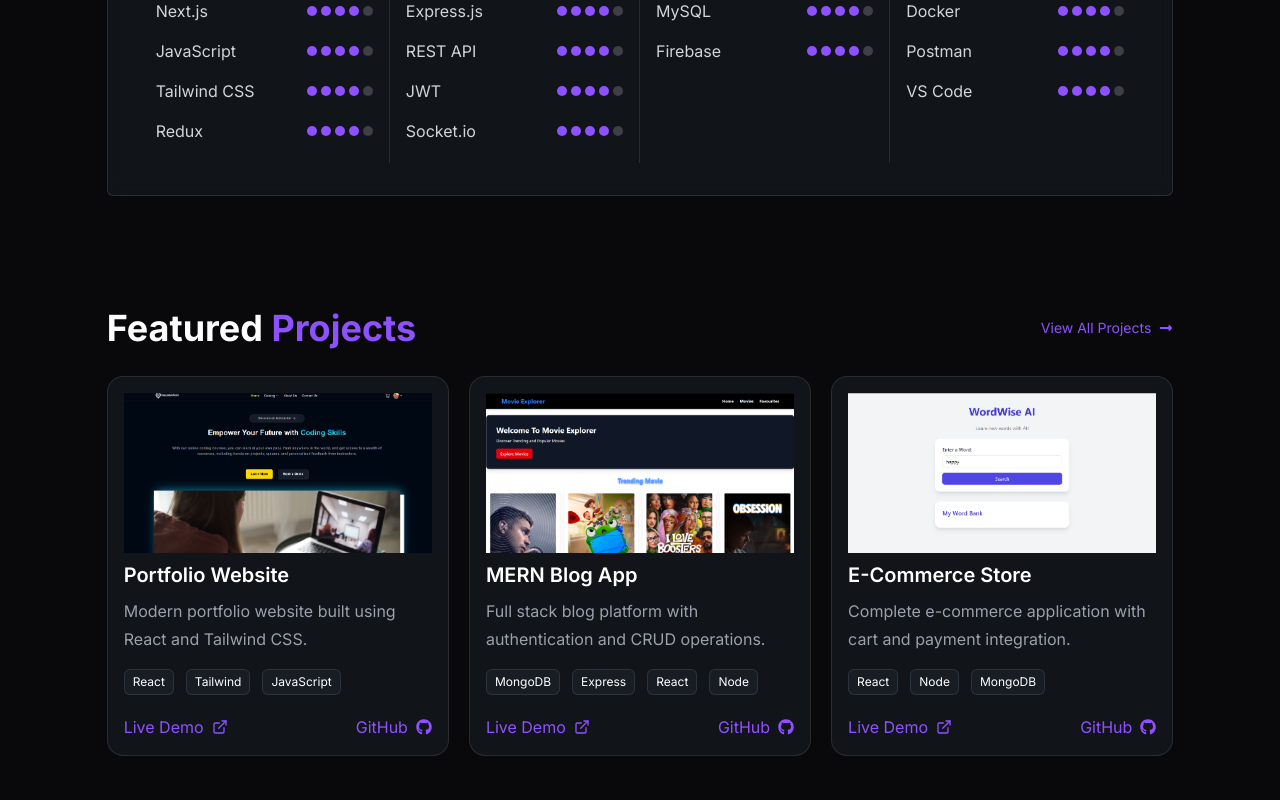
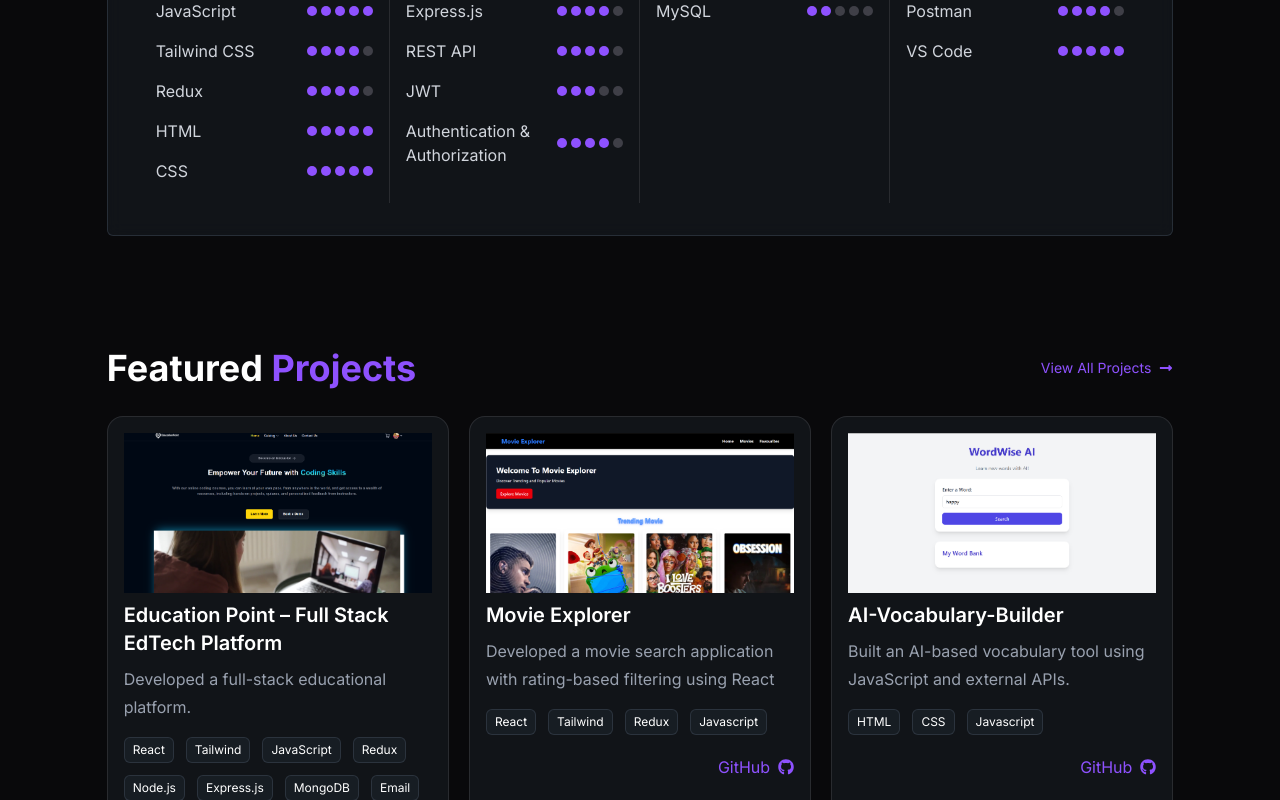
Before and after one commit to Kunal72004/myPortfolio, a React (Vite) app: page / in a window 1280 px wide. Shown: the part 1460-2260 px from the top of the page. Built offline with nearby package versions, Linux system fonts and the light colour scheme.

Commit message:
now Ai component remains to build

```diff
--- a/src/components/ProjectCard.jsx
+++ b/src/components/ProjectCard.jsx
@@ -19,7 +19,7 @@
         <h3 className=" md:text-xl font-semibold">{title}</h3>
         <p className="  text-gray-400 leading-5 md:leading-7 ">{description}</p>
         {/* tags */}
-        <div className="flex gap-3 mt-2">
+        <div className="flex gap-3 mt-2 flex-wrap">
           {tech.map((item, idx) => (
             <div key={idx} className="border border-gray-600/40 px-2 py-1 text-xs rounded-md rou bg-gray-700/20 hover:bg-gray-950">
               {item}
@@ -27,11 +27,12 @@
           ))}
         </div>
         <div className="flex items-center justify-between mt-3 text-violet-500 ">
-          <a className="flex items-center gap-2" href={demo}>
+          {demo ? <a target="_blank" className="flex items-center gap-2" href={demo}>
             Live Demo
             <FiExternalLink />
-          </a>
-          <a className="flex items-center gap-2" href={github}>
+          </a>:<div></div>}
+
+          <a target="_blank" className="flex items-center gap-2" href={github}>
             GitHub
             <FaGithub />
           </a>
--- a/src/sections/DSA.jsx
+++ b/src/sections/DSA.jsx
@@ -9,7 +9,7 @@
     {
       title: "LeetCode Chart",
       icon: <SiLeetcode />,
-      value: "250+",
+      value: "270+",
       line: "Problems Solved",
     },
     {
@@ -20,7 +20,7 @@
     {
       title: "GitHub",
       icon: <FaGithub />,
-      value: "30+",
+      value: "35+",
       line: "Public Repositories",
 
     },
@@ -49,7 +49,7 @@
               </div> :
               <div className='flex flex-col '>
                 <h3 className='text-xl font-semibold mb-5'>{stat.title}</h3>
-                <a href={stat.id == 1? "https://leetcode.com/u/Kunal072004/": "https://github.com/Kunal72004"}>
+                <a target="_blank" href={stat.id == 1? "https://leetcode.com/u/Kunal072004/": "https://github.com/Kunal72004"}>
                 <img className='lg:h-22  hover:scale-105 transition-all duration-500' src={stat.image} alt="leetcode Profile" />
                 </a>
 
--- a/src/sections/Home.jsx
+++ b/src/sections/Home.jsx
@@ -25,12 +25,19 @@
               MongoDB, Express.js, React.js and Node.js.
             </p>
             <div className="flex gap-4 mt-8 ">
-              <button className="bg-linear-to-br from-indigo-500 to-violet-500 text-sm px-3 py-3 md:text-lg md:px-6 md:py-3 flex gap-1 items-center rounded-md font-medium hover:scale-105 shadow-lg hover:shadow-violet-500/20 transition-all duration-300  ">
+              <a
+                href="#projects"
+                className="bg-linear-to-br from-indigo-500 to-violet-500 text-sm px-3 py-3 md:text-lg md:px-6 md:py-3 flex gap-1 items-center rounded-md font-medium hover:scale-105 shadow-lg hover:shadow-violet-500/20 transition-all duration-300  "
+              >
                 View Projects <FaLongArrowAltRight />
-              </button>
-              <button className="border border-violet-500/60 text-sm px-3 py-3 md:text-lg md:px-6 md:py-3 flex gap-1 items-center rounded-md hover:border-violet-500/30 hover:scale-105 hover:bg-violet-500/10 transition-all duration-300">
+              </a>
+              <a
+                href="/Kunal_Resume.pdf"
+                download="Kunal_Sikarwar_Resume.pdf"
+                className="border border-violet-500/60 text-sm px-3 py-3 md:text-lg md:px-6 md:py-3 flex gap-1 items-center rounded-md hover:border-violet-500/30 hover:scale-105 hover:bg-violet-500/10 transition-all duration-300"
+              >
                 Download Resume <FaLongArrowAltRight />
-              </button>
+              </a>
             </div>
             <div className="flex gap-6 mt-5  md:text-xl px-2">
               <a
--- a/src/sections/Projects.jsx
+++ b/src/sections/Projects.jsx
@@ -1,52 +1,67 @@
-import React from 'react'
-import ProjectCard from '../components/ProjectCard'
-import { FaLongArrowAltRight } from 'react-icons/fa'
-import Project1 from '../assets/Project_image/project1.png'
-import Project2 from '../assets/Project_image/project2.png'
-import Project3 from '../assets/Project_image/project3.png'
+import React from "react";
+import ProjectCard from "../components/ProjectCard";
+import { FaLongArrowAltRight } from "react-icons/fa";
+import Project1 from "../assets/Project_image/project1.png";
+import Project2 from "../assets/Project_image/project2.png";
+import Project3 from "../assets/Project_image/project3.png";
 
 const Projects = () => {
   const projects = [
     {
       image: Project1,
-      title: "Portfolio Website",
-      description:
-        "Modern portfolio website built using React and Tailwind CSS.",
-      tech: ["React", "Tailwind", "JavaScript"],
-      github: "#",
-      demo: "#",
+      title: "Education Point – Full Stack EdTech Platform",
+      description: "Developed a full-stack educational platform.",
+      tech: [
+        "React",
+        "Tailwind",
+        "JavaScript",
+        "Redux",
+        "Node.js",
+        "Express.js",
+        "MongoDB",
+        "Email",
+        "OTP",
+        "Razorpay",
+        "Authentication",
+        "Authorization",
+        "JWT",
+        "REST APIs",
+      ],
+      github: "https://github.com/Kunal72004/education_point",
+      demo: "https://education-point-ten.vercel.app/",
     },
 
     {
       image: Project2,
-      title: "MERN Blog App",
+      title: "Movie Explorer",
       description:
-        "Full stack blog platform with authentication and CRUD operations.",
-      tech: ["MongoDB", "Express", "React", "Node"],
-      github: "#",
-      demo: "#",
+        "Developed a movie search application with rating-based filtering using React",
+      tech: ["React", "Tailwind", "Redux","Javascript"],
+      github: "https://github.com/Kunal72004/movie-explorer",
     },
 
     {
       image: Project3,
-      title: "E-Commerce Store",
+      title: "AI-Vocabulary-Builder",
       description:
-        "Complete e-commerce application with cart and payment integration.",
-      tech: ["React", "Node", "MongoDB"],
-      github: "#",
-      demo: "#",
+        "Built an AI-based vocabulary tool using JavaScript and external APIs.",
+      tech: ["HTML", "CSS", "Javascript"],
+      github: "https://github.com/Kunal72004/Ai-vocabulary-builder-app",
     },
   ];
   return (
     <section id="projects" className="py-18 ">
       <div className="max-w-7xl mx-auto ">
-
-        <div className='flex justify-between items-center gap-5'>
-          <h1 className='font-bold text-2xl md:text-4xl sm:wrap-normal'>Featured <span className='text-violet-500'>Projects</span></h1>
-          <a className='text-violet-500 flex items-center sm:gap-1  md:gap-2 text-sm hover:text-violet-400 hover:scale-105 transition-all duration-300'><span>View All Projects</span> <FaLongArrowAltRight /></a>
+        <div className="flex justify-between items-center gap-5">
+          <h1 className="font-bold text-2xl md:text-4xl sm:wrap-normal">
+            Featured <span className="text-violet-500">Projects</span>
+          </h1>
+          <a target="_blank" href="https://github.com/Kunal72004" className="text-violet-500 flex items-center sm:gap-1  md:gap-2 text-sm hover:text-violet-400 hover:scale-105 transition-all duration-300">
+            <span>View All Projects</span> <FaLongArrowAltRight />
+          </a>
         </div>
-        <div className='grid grid-cols-1 md:grid-cols-2 lg:grid-cols-3 gap-8 lg:gap-5 md:mt-7 mt-5'>
-           {projects.map((project, index) => (
+        <div className="grid grid-cols-1 md:grid-cols-2 lg:grid-cols-3 gap-8 lg:gap-5 md:mt-7 mt-5">
+          {projects.map((project, index) => (
             <ProjectCard
               key={index}
               image={project.image}
@@ -60,7 +75,7 @@
         </div>
       </div>
     </section>
-  )
-}
+  );
+};
 
-export default Projects
+export default Projects;
--- a/src/sections/Skills.jsx
+++ b/src/sections/Skills.jsx
@@ -7,22 +7,42 @@
     {
       title: "Frontend",
       icon: <FaLaptopCode />,
-      skills: ["React", "Next.js", "JavaScript", "Tailwind CSS", "Redux"],
+      skills: [
+        { name: "React", level: 5 },
+        { name: "JavaScript", level: 5 },
+        { name: "Tailwind CSS", level: 4 },
+        { name: "Redux", level: 4 },
+        { name: "HTML", level: 5 },
+        { name: "CSS", level: 5 },
+      ],
     },
     {
       title: "Backend",
       icon: <FaServer />,
-      skills: ["Node.js", "Express.js", "REST API", "JWT", "Socket.io"],
+      skills: [
+        { name: "Node.js", level: 3 },
+        { name: "Express.js", level: 4 },
+        { name: "REST API", level: 4 },
+        { name: "JWT", level: 3 },
+        { name: "Authentication & Authorization", level: 4 },
+      ],
     },
     {
       title: "Database",
       icon: <FaDatabase />,
-      skills: ["MongoDB", "MySQL", "Firebase"],
+      skills: [
+        { name: "MongoDB", level: 4 },
+        { name: "MySQL", level: 2 },
+      ],
     },
     {
       title: "Tools",
       icon: <FaTools />,
-      skills: ["Git & GitHub", "Docker", "Postman", "VS Code"],
+      skills: [
+        { name: "Git & GitHub", level: 4 },
+        { name: "Postman", level: 4 },
+        { name: "VS Code", level: 5 },
+      ],
     },
   ];
 
@@ -37,9 +57,11 @@
                 key={index}
                 className={`
                   px-4
-                  ${index !== skillsData.length - 1
+                  ${
+                    index !== skillsData.length - 1
                       ? "xl:border-r xl:border-white/10"
-                    : ""} pb-5
+                      : ""
+                  } pb-5
                 `}
               >
                 {/* Category Header */}
@@ -48,9 +70,7 @@
                     {category.icon}
                   </span>
 
-                  <h3 className="font-semibold text-lg">
-                    {category.title}
-                  </h3>
+                  <h3 className="font-semibold text-lg">{category.title}</h3>
                 </div>
 
                 {/* Skills */}
@@ -60,12 +80,9 @@
                       key={idx}
                       className="flex justify-between items-center"
                     >
-                      <span className="text-gray-300">
-                        {skill}
-                      </span>
+                      <span className="text-gray-300">{skill.name}</span>
 
-                      {/* Dots */}
-                      <div className="flex gap-1 justify-between">
+                      <div className="flex gap-1">
                         {[1, 2, 3, 4, 5].map((dot) => (
                           <div
                             key={dot}
@@ -73,11 +90,9 @@
             w-2.5
             h-2.5
             rounded-full
-                              ${
-                                dot <= 4
-                                  ? "bg-violet-500"
-                                  : "bg-zinc-700"
-                              }
+            transition-all
+            duration-300
+            ${dot <= skill.level ? "bg-violet-500" : "bg-zinc-700"}
           `}
                           />
                         ))}
@@ -85,7 +100,6 @@
                     </div>
                   ))}
                 </div>
-
               </div>
             ))}
           </div>
```
Lines whose indentation alone changed are shown as unchanged.
